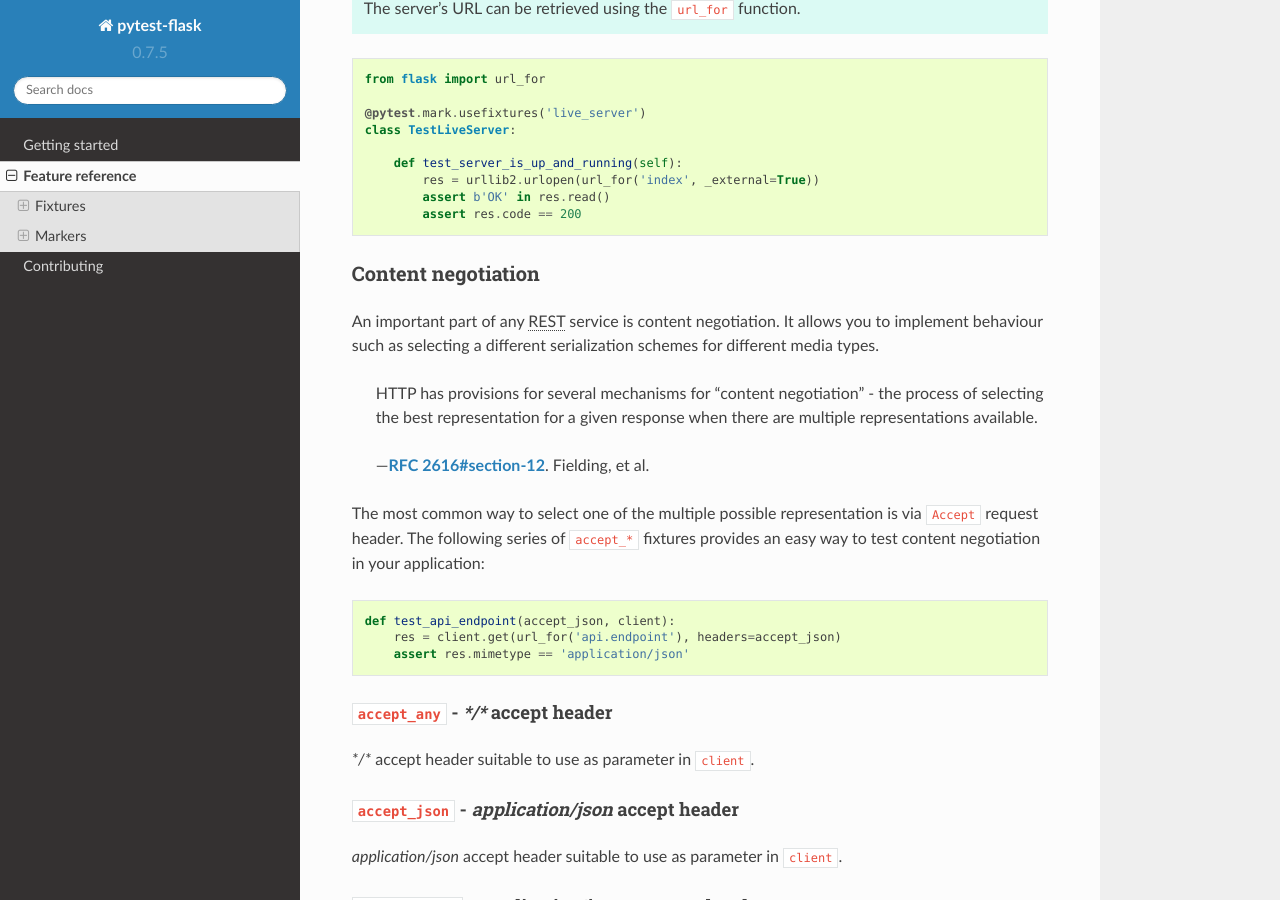
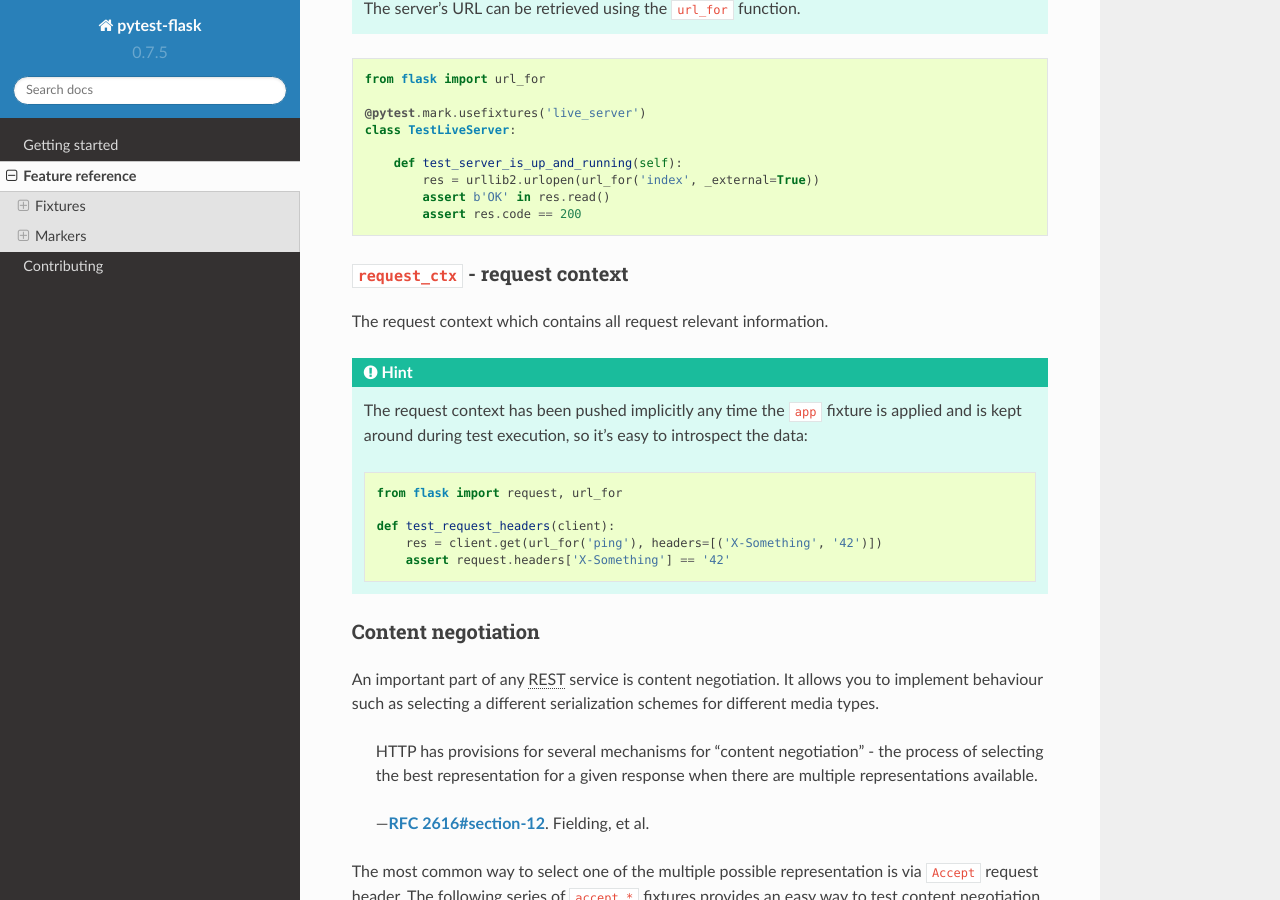
Before and after one commit to pytest-dev/pytest-flask, a Sphinx documentation site: the page built from docs/features.rst, in a window 1280 px wide and 900 px high, scrolled down 2301 px. Built offline with Sphinx 7.4.7 and the Read the Docs theme 2.0.0, drawn with Linux system fonts in a browser that asks for light colours.

Commit message:
Update package documentation and PyPi overview

```diff
--- a/docs/features.rst
+++ b/docs/features.rst
@@ -139,6 +139,26 @@
             assert res.code == 200
 
 
+``request_ctx`` - request context
+~~~~~~~~~~~~~~~~~~~~~~~~~~~~~~~~~
+
+The request context which contains all request relevant information.
+
+.. hint::
+
+    The request context has been pushed implicitly any time the ``app``
+    fixture is applied and is kept around during test execution, so it's easy
+    to introspect the data:
+
+    .. code:: python
+
+        from flask import request, url_for
+
+        def test_request_headers(client):
+            res = client.get(url_for('ping'), headers=[('X-Something', '42')])
+            assert request.headers['X-Something'] == '42'
+
+
 Content negotiation
 ~~~~~~~~~~~~~~~~~~~
 
--- a/setup.py
+++ b/setup.py
@@ -17,6 +17,7 @@
 - ``config`` - you application config,
 - ``live_server`` - runs an application in the background (useful for tests
   with `Selenium <http://www.seleniumhq.org>`_ and other headless browsers),
+- ``request_ctx`` - the request context,
 - ``accept_json``, ``accept_jsonp``, ``accept_any`` - accept headers
   suitable to use as parameters in ``client``.
 
```
